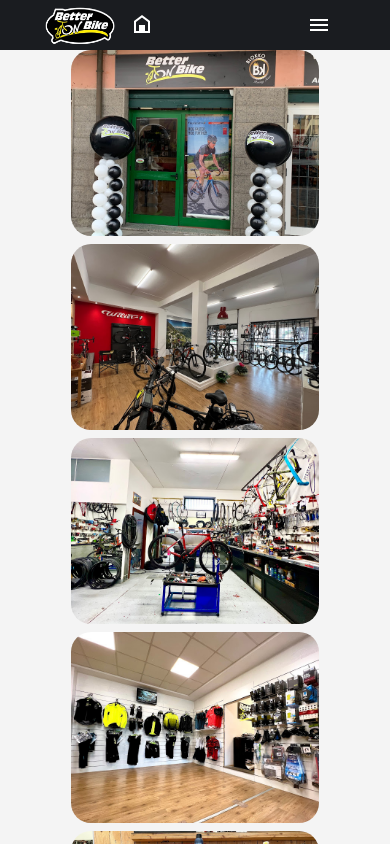
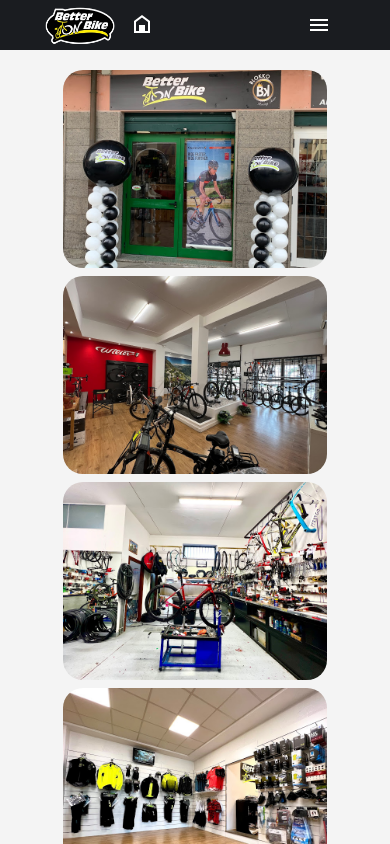
Before and after one commit to lozarlo/better-on-bike-prj, a React (Vite) app: page /gallery in a window 390 px wide. Shown: the top 844 px of the page. Built offline with nearby package versions, Linux system fonts and the light colour scheme.

Commit message:
Added margin to gallery.scss; Adjusted  media query to About.scss

```diff
--- a/src/app/pages/about/_about.scss
+++ b/src/app/pages/about/_about.scss
@@ -4,9 +4,9 @@
 .about-main-container {
   section{
     padding: 0 10px;
-    margin: 10px auto 30px auto;
+    margin: auto;
   }
-  @media screen and (min-width: 320px) {
+  @media screen and (min-width: 480px) {
     section{
       padding: 0 40px;
       margin: auto;
@@ -56,6 +56,7 @@
 
 .section-map-wrapper {
   min-width: 80%;
+  padding: 10px;
   @media screen and (min-width: 768px) {
     min-width: 50%;
   }
--- a/src/app/pages/gallery/_gallery.scss
+++ b/src/app/pages/gallery/_gallery.scss
@@ -3,6 +3,7 @@
 
 .gallery-cards-container {
   @include column-flex-j-center-a-center;
+  margin: 20px;
   flex-wrap: wrap;
   gap: 4px;
   @media screen and (min-width: 900px) {
--- a/src/styles/main.css
+++ b/src/styles/main.css
@@ -610,9 +610,9 @@ span {
 
 .about-main-container section {
   padding: 0 10px;
-  margin: 10px auto 30px auto;
+  margin: auto;
 }
-@media screen and (min-width: 320px) {
+@media screen and (min-width: 480px) {
   .about-main-container section {
     padding: 0 40px;
     margin: auto;
@@ -679,27 +679,11 @@ span {
 
 .section-map-wrapper {
   min-width: 80%;
+  padding: 10px;
 }
 @media screen and (min-width: 768px) {
   .section-map-wrapper {
     min-width: 50%;
-  }
-}
-
-.location-main-container {
-  display: flex;
-  flex-direction: row;
-  justify-content: center;
-  align-items: center;
-  width: 100%;
-}
-.location-main-container > * {
-  width: 80%;
-  height: 450px;
-}
-@media screen and (min-width: 480px) {
-  .location-main-container > * {
-    height: 500px;
   }
 }
 
@@ -708,6 +692,7 @@ span {
   flex-direction: column;
   justify-content: center;
   align-items: center;
+  margin: 20px;
   flex-wrap: wrap;
   gap: 4px;
 }
--- a/src/styles/main.scss
+++ b/src/styles/main.scss
@@ -27,7 +27,7 @@
 // Pages
 @import "../app/pages/home/home";
 @import "../app/pages/about/about";
-@import "../app/pages/location/location";
+// @import "../app/pages/location/location";
 @import "../app/pages/gallery/gallery";
 @import "../app/pages/error/error";
 
```
Also changed, not shown: 1 other file (tests, documents, lock files or other folders).
